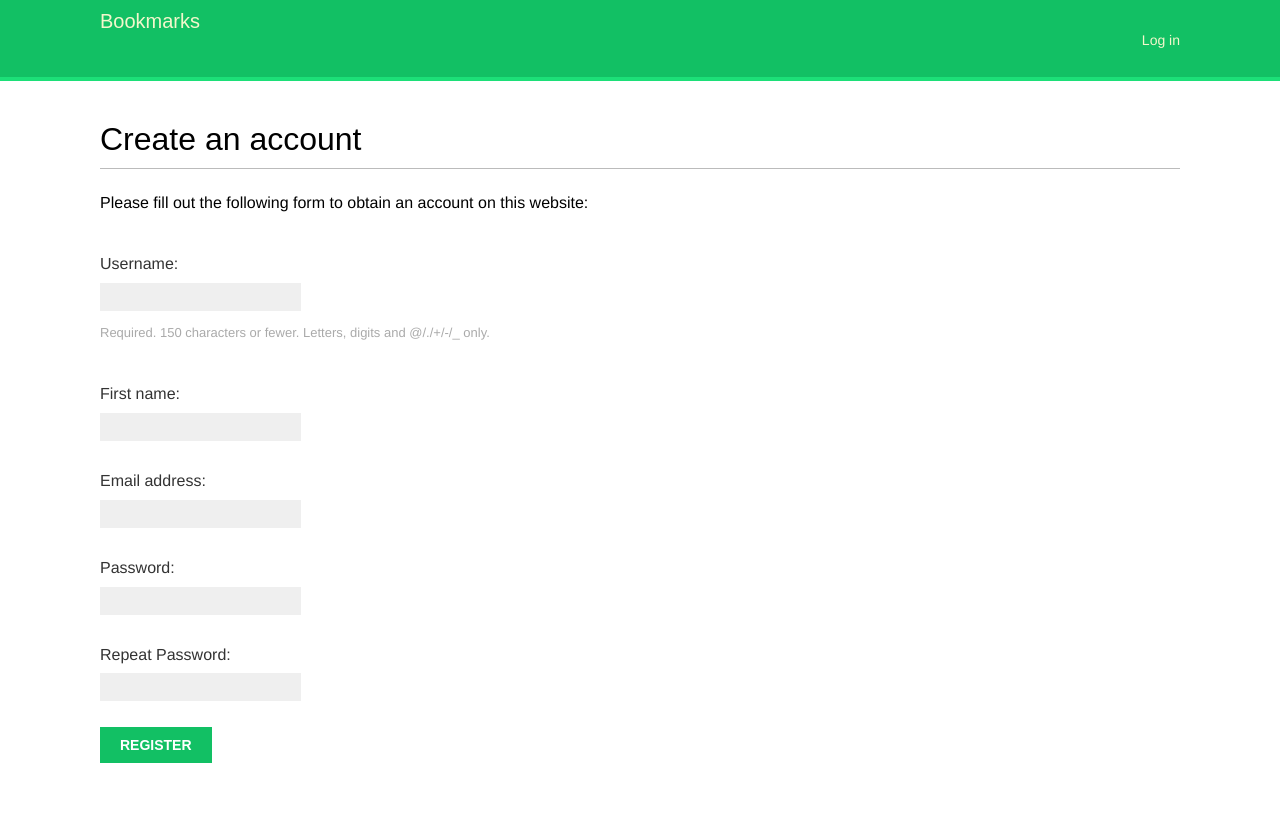
After one commit to Amerikranian/Django-by-example-3d-edition-workthrough, a Django app: page /account/register/ in a window 1280 px wide. The commit adds this page. Run offline with Django 3.2, Linux system fonts and the light colour scheme; some web fonts are replaced.

Commit message:
Added a basic user registration system

```diff
--- a/bookmarks/account/forms.py
+++ b/bookmarks/account/forms.py
@@ -1,4 +1,5 @@
 from django import forms
+from django.contrib.auth.models import User
 
 
 class LoginForm(forms.Form):
@@ -10,3 +11,26 @@ class LoginForm(forms.Form):
 
     username = forms.CharField()
     password = forms.CharField(widget=forms.PasswordInput)
+
+
+class UserRegistrationForm(forms.ModelForm):
+    """A form used for user registration
+    Attributes:
+      password (CharField): The desired password of the registered individual
+      password2 (CharField): The repetition of the desired password
+    Methods:
+      clean_password2: Used for ensuring that the two provided passwords match.
+    """
+
+    password = forms.CharField(label="Password", widget=forms.PasswordInput)
+    password2 = forms.CharField(label="Repeat Password", widget=forms.PasswordInput)
+
+    class Meta:
+        model = User
+        fields = ("username", "first_name", "email")
+
+    def clean_password2(self):
+        cd = self.cleaned_data
+        if cd["password"] != cd["password2"]:
+            raise forms.ValidationError("Passwords do not match.")
+        return cd["password2"]
--- /dev/null
+++ b/bookmarks/account/templates/account/register.html
@@ -0,0 +1,11 @@
+{% extends "base.html" %}
+{% block title %}Account creation{% endblock %}
+{% block content %}
+  <h1>Create an account</h1>
+  <p>Please fill out the following form to obtain an account on this website:</p>
+  <form method="post">
+    {{ user_form.as_p }}
+    {% csrf_token %}
+    <p><input type="submit" value="Register"></p>
+  </form>
+{% endblock %}
--- a/bookmarks/account/urls.py
+++ b/bookmarks/account/urls.py
@@ -9,4 +9,5 @@ urlpatterns = [
     # Note: Default django authentication views expect their templates to be in templates/registration/
     # Full list of included urls is at https://github.com/django/django/blob/stable/3.0.x/django/contrib/auth/urls.py
     path("", include("django.contrib.auth.urls")),
+    path("register/", views.register, name="register"),
 ]
--- a/bookmarks/account/views.py
+++ b/bookmarks/account/views.py
@@ -2,7 +2,22 @@ from django.http import HttpResponse
 from django.shortcuts import render
 from django.contrib.auth import authenticate, login
 from django.contrib.auth.decorators import login_required
-from .forms import LoginForm
+from .forms import LoginForm, UserRegistrationForm
+
+
+def register(request):
+    if request.method == "POST":
+        user_form = UserRegistrationForm(request.POST)
+        if user_form.is_valid():
+            # Create the user but do not save the object yet
+            # It is necessary to call set_password for storing user cridentials securely
+            new_user = user_form.save(commit=False)
+            new_user.set_password(user_form.cleaned_data["password"])
+            new_user.save()
+            return render(request, "account/register_done.html", {"new_user": new_user})
+    else:
+        user_form = UserRegistrationForm()
+    return render(request, "account/register.html", {"user_form": user_form})
 
 
 @login_required
```
Also changed, not shown: bookmarks/account/templates/account/register_done.html (added, +11 -0 lines), bookmarks/account/templates/registration/login.html (+8 -1 lines).
